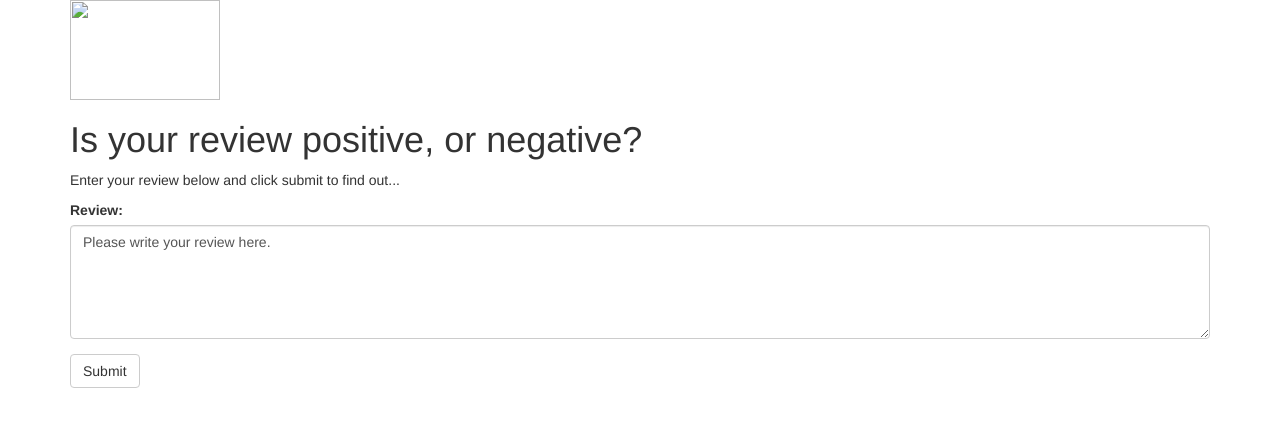
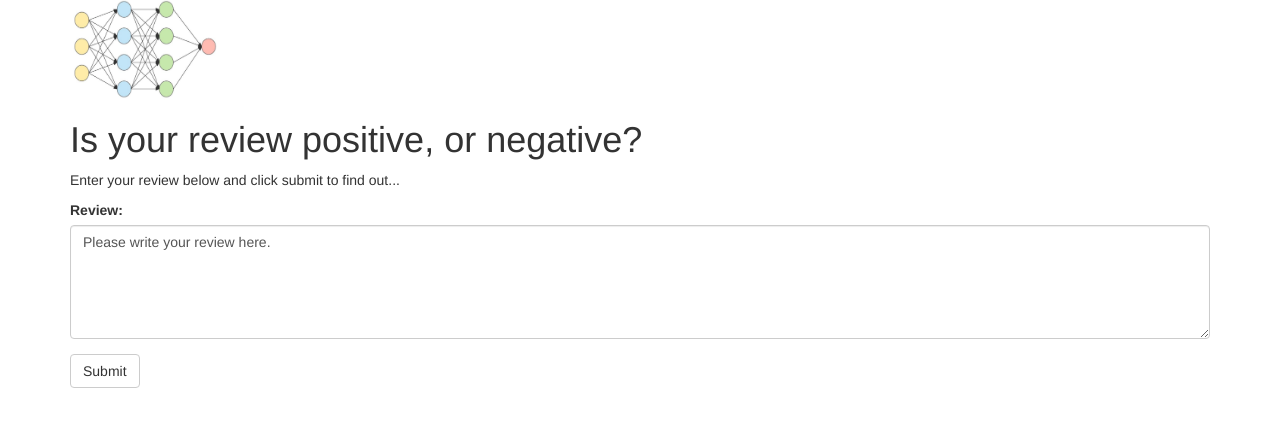
Before and after one commit to RobsonRocha/IMDBClassifier, a plain HTML site: page index.html in a window 1280 px wide. Drawn offline with nearby package versions, Linux system fonts and the light colour scheme.

Commit message:
Writing a report.

```diff
--- a/index.html
+++ b/index.html
@@ -35,7 +35,7 @@
     <body>
 
         <div class="container">
-            <img src="nn.jpeg" height="100px" width="150px"/>
+            <img src="./images/nn.jpeg" height="100px" width="150px"/>
             <h1>Is your review positive, or negative?</h1>
             <p>Enter your review below and click submit to find out...</p>
             <form method="POST"
```
Also changed, not shown: images/nn.jpeg (added), 1 other file.
